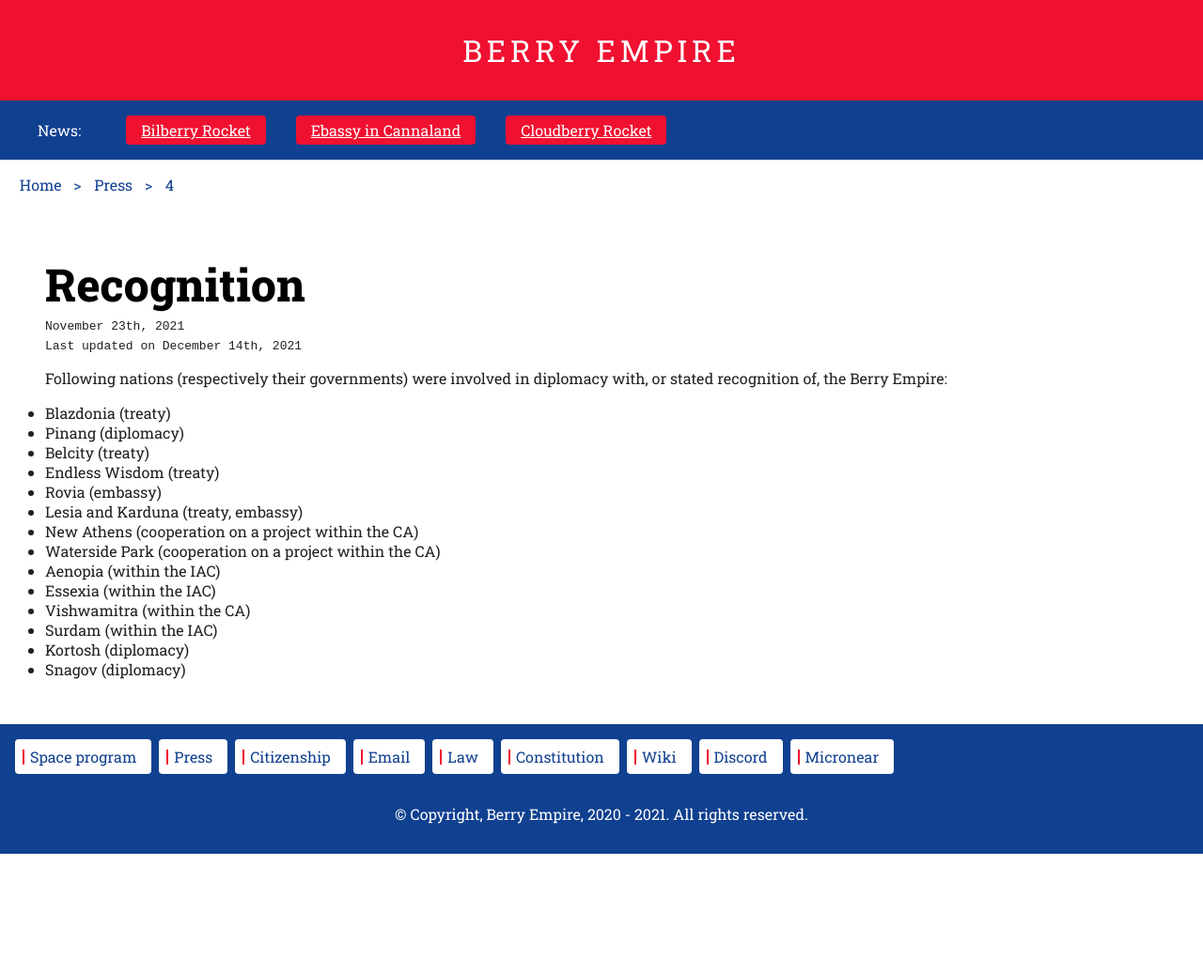
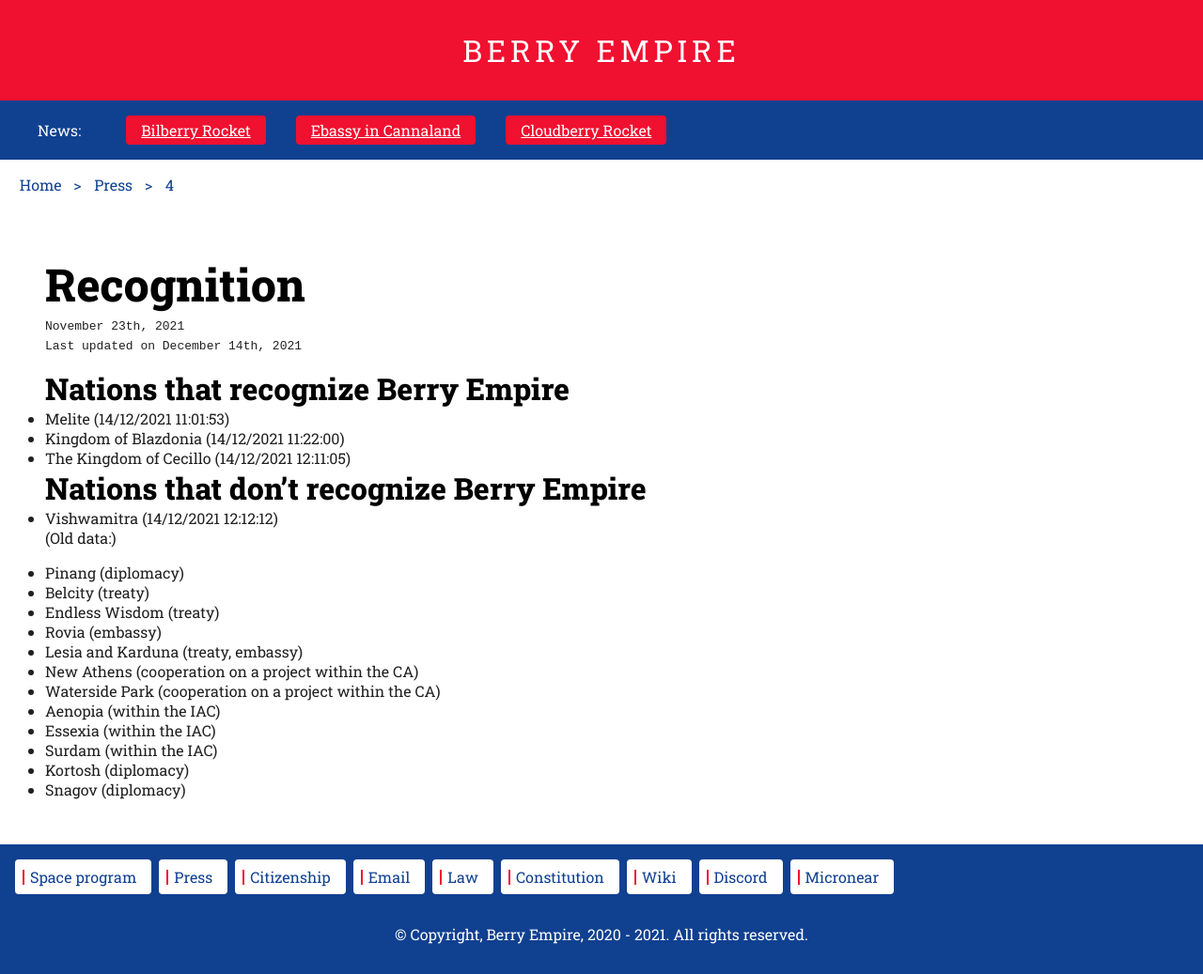
Before and after one commit to berryempire/berryempire.github.io, a Jekyll site: the page built from press/4/index.md, in a window 1280 px wide. Shown: the whole page at 94% size. Built offline with Jekyll 4.4.1, drawn with Linux system fonts in a browser that asks for light colours; our own code applies the rules of GitHub Pages for plain Markdown files; before the commit the page ends 909 px from its top, so only the background shows below that.

Commit message:
Update index.md

```diff
--- a/press/4/index.md
+++ b/press/4/index.md
@@ -2,9 +2,18 @@
 <code>November 23th, 2021</code><br>
 <code>Last updated on December 14th, 2021</code>
 <br>
-<p>Following nations (respectively their governments) were involved in diplomacy with, or stated recognition of, the Berry Empire:</p>
+
+## Nations that recognize Berry Empire
+- Melite (14/12/2021 11:01:53)
+- Kingdom of Blazdonia (14/12/2021 11:22:00)
+- The Kingdom of Cecillo (14/12/2021 12:11:05)
+
+## Nations that don't recognize Berry Empire
+- Vishwamitra (14/12/2021 12:12:12)
+
+
+(Old data:)
 <ul>
-  <li>Blazdonia (treaty)</li>
   <li>Pinang (diplomacy)</li>
   <li>Belcity (treaty)</li>
   <li>Endless Wisdom (treaty)</li>
@@ -14,7 +23,6 @@
   <li>Waterside Park (cooperation on a project within the CA)</li>
   <li>Aenopia (within the IAC)</li>
   <li>Essexia (within the IAC)</li>
-  <li>Vishwamitra (within the CA)</li>
   <li>Surdam (within the IAC)</li>
   <li>Kortosh (diplomacy)</li>
   <li>Snagov (diplomacy)</li>
```
